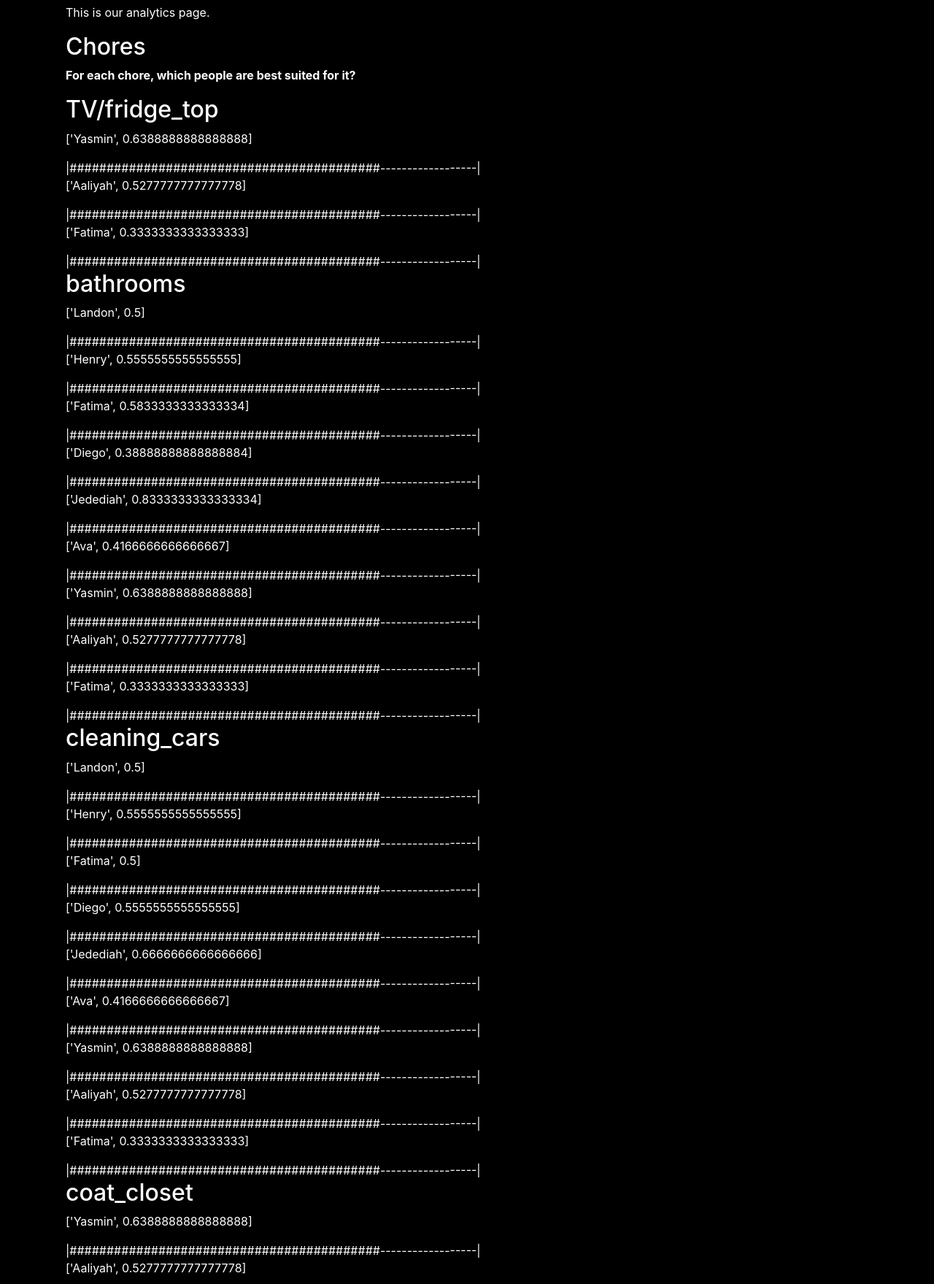
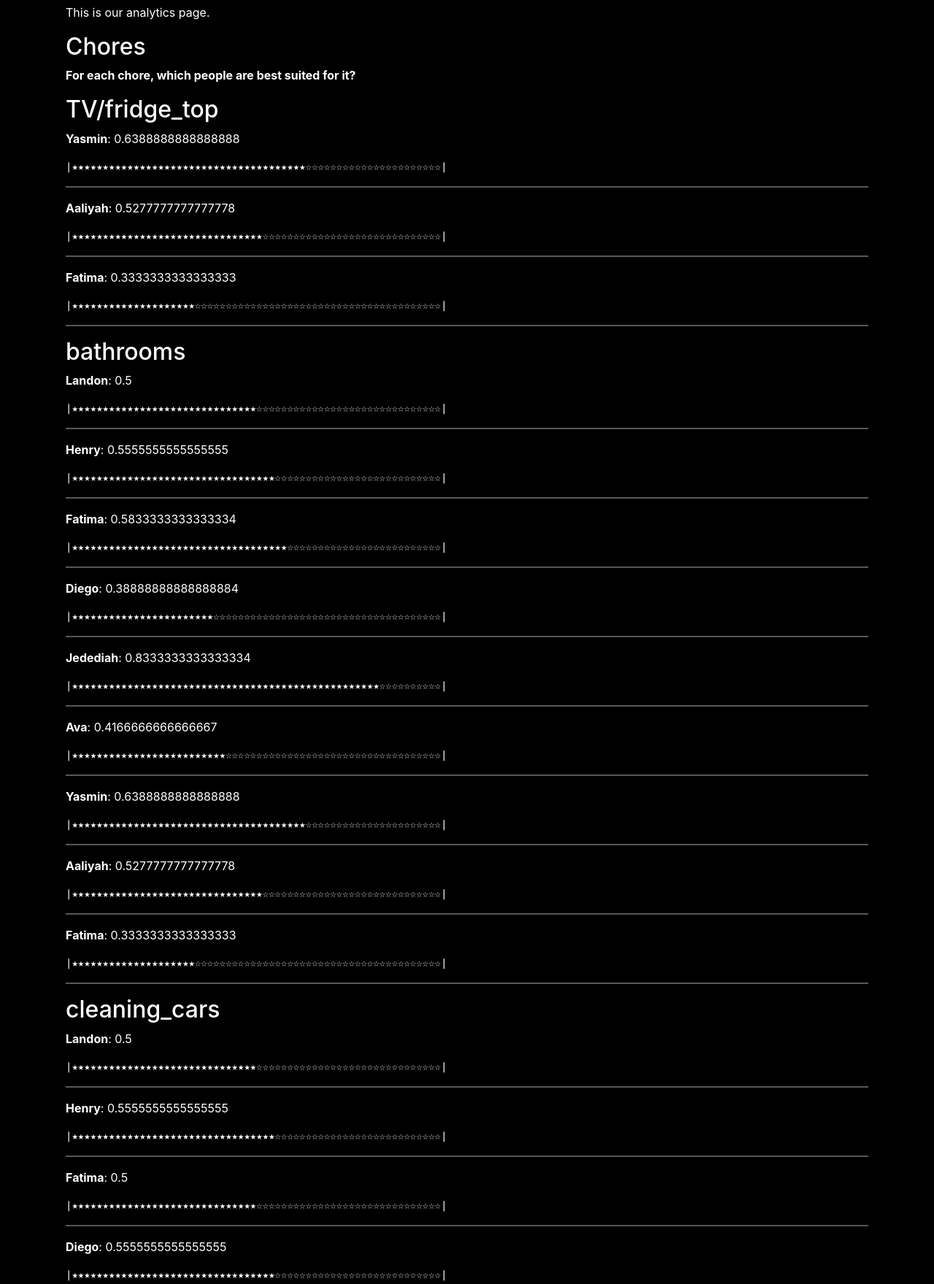
Before and after one commit to JonathanMcCormickJr/chores-assignment-system-DEV, a Flask app: page /analytics in a window 1280 px wide. Shown: the part 167-1926 px from the top of the page at 73% size. Run offline with Flask 2, Linux system fonts and the light colour scheme; some libraries are stand-ins or nearby versions.

Commit message:
Successfully displays a visual of filled/unfilled stars for each person:chore.

```diff
--- a/main.py
+++ b/main.py
@@ -109,14 +109,14 @@ def analytics():
         if head_string not in final_data:
             final_data += (head_string)
 
-        final_data += f"<p>{i[1:]}</p>"
+        final_data += f"<p><b>{i[1]}</b>: {i[2]}</p>"
         # RESUME HERE by adding bar chart
         def horizontal_bar(value):
             num_visual_units = 60
             num_chars = int(value * num_visual_units)  # adjust to change the length of the bar
-            bar = '|' + '#' * num_chars + '-' * (num_visual_units - num_chars) + '|'
+            bar = '<pre>|' + '★' * num_chars + '☆' * (num_visual_units - num_chars) + '|</pre>'
             return bar
-        final_data += str(horizontal_bar(.7)) + "\n"
+        final_data += str(horizontal_bar(i[2])) + "\n" + "<hr class='mode'>"
 
 
     sorted_rankings = final_data
--- a/static/css/dark.css
+++ b/static/css/dark.css
@@ -32,3 +32,11 @@ option:hover {
 .talk-bubble:after {
     border-top-color: #4f4f4f;
 }
+
+pre {
+    color: white;
+}
+
+hr.mode {
+    border: 1px solid #575757;
+}
```
Also changed, not shown: static/css/light.css (+8 -0 lines).
